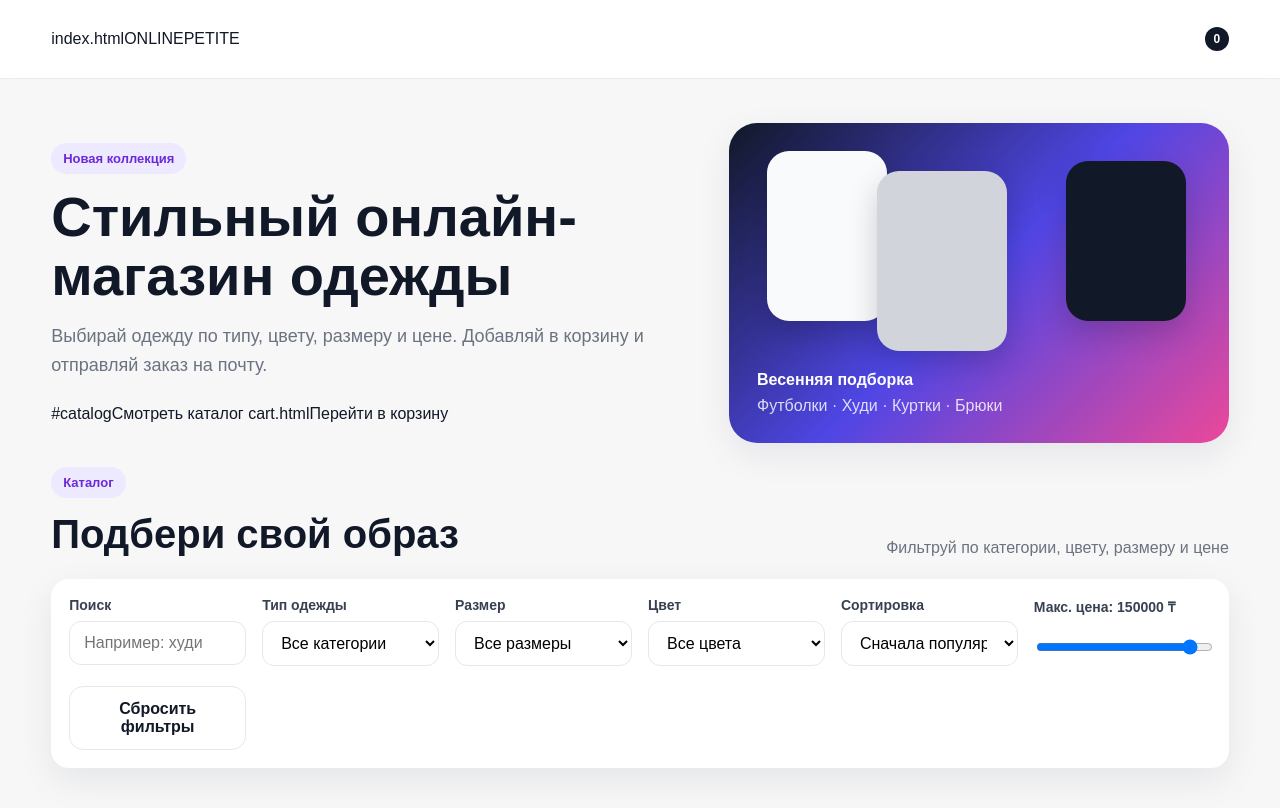
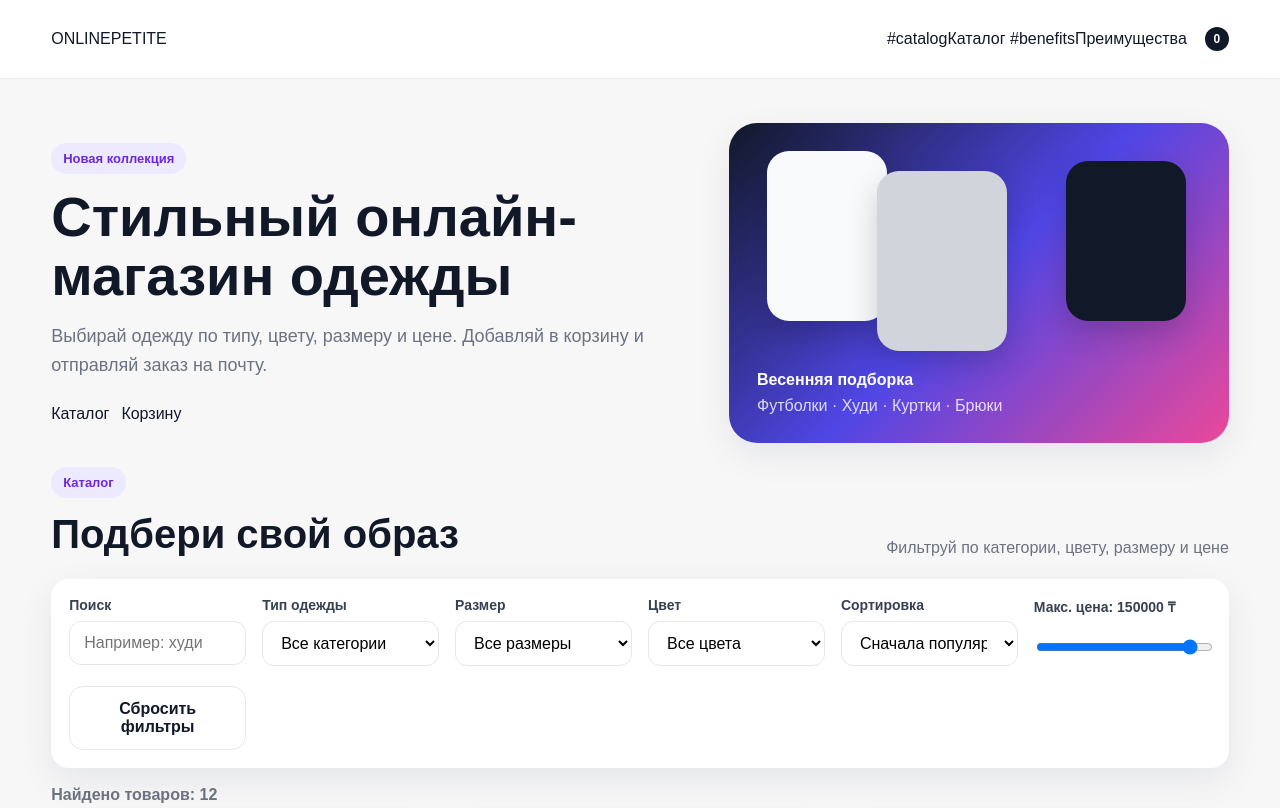
Before and after one commit to Alisher-02kz/petite, a plain HTML site: page index.html in a window 1280 px wide. Shown: the top 808 px of the page. Drawn offline with Linux system fonts and the light colour scheme.

Commit message:
first commit2

```diff
--- a/cart.html
+++ b/cart.html
@@ -9,7 +9,7 @@
 <body>
   <header class="site-header">
     <div class="container nav">
-      <a href="indexNEPETITE"></a>
+      <a href="index.html">PETITE</a>
 
 
       <nav class="nav-links">
@@ -145,7 +145,7 @@ ut type="hidden" name="_subject" value="Новый заказ с ONLINEPETITE" /
   </main>
 
   <div id="toast" class="toast"></div>
-
-  <script src="script.js"></script>
+<script src="products.js"></script>
+<script src="script.js"></script>
 </body>
 </html>
--- a/index.html
+++ b/index.html
@@ -4,18 +4,17 @@
   <meta charset="UTF-8" />
   <meta name="viewport" content="width=device-width, initial-scale=1.0" />
   <title>ONLINEPETITE — Магазин одежды</title>
-  <link rel="stylesheet" href="style.css">
+    <link rel="stylesheet" href="style.css">
 </head>
 <body>
   <header class="site-header">
     <div class="container nav">
-      index.htmlONLINEPETITE</a>
+      <a href="">ONLINEPETITE</a>
 
       <nav class="nav-links">
-        <a #catalogКаталог></a>
-        <a href="#benefits">
-        <a href="cart.html" class="">
-          <span id="headerCartCount" class="cart-badge">0</span>
+        #catalogКаталог</a>
+        #benefitsПреимущества</a>
+        <a href="cart.html" class="cart">       <span id="headerCartCount" class="cart-badge">0</span>
         </a>
       </nav>
     </div>
@@ -27,13 +26,13 @@
         <span class="hero-label">Новая коллекция</span>
         <h1>Стильный онлайн-магазин одежды</h1>
         <p>
-          Выбирай одежду по типу, цвету, размеру и цене. Добавляй в корзину и
-          отправляй заказ на почту.
+          Выбирай одежду по типу, цвету, размеру и цене.
+          Добавляй в корзину и отправляй заказ на почту.
         </p>
 
         <div class="hero-actions">
-          #catalogСмотреть каталог</a>
-          cart.htmlПерейти в корзину</a>
+          <a href="#catalog">Каталог</a>
+          <a href="cart.html">Корзину</a>
         </div>
       </div>
 
@@ -59,7 +58,9 @@
           <span class="section-label">Каталог</span>
           <h2>Подбери свой образ</h2>
         </div>
-        <div class="section-note">Фильтруй по категории, цвету, размеру и цене</div>
+        <div class="section-note">
+          Фильтруй по категории, цвету, размеру и цене
+        </div>
       </div>
 
       <div class="filters-box">
@@ -109,7 +110,14 @@
           <label for="priceRange">
             Макс. цена: <span id="priceRangeValue">150000 ₸</span>
           </label>
-          <input id="priceRange" type="range" min="15000" max="150000" step="5000" value="150000" />
+          <input
+            id="priceRange"
+            type="range"
+            min="15000"
+            max="150000"
+            step="5000"
+            value="150000"
+          />
         </div>
 
         <div class="filter-actions">
@@ -157,6 +165,7 @@
 
   <div id="toast" class="toast"></div>
 
-  <script src="script.js"></script>
+<script src="products.js"></script>
+<script src="script.js"></script>
 </body>
 </html>
```
